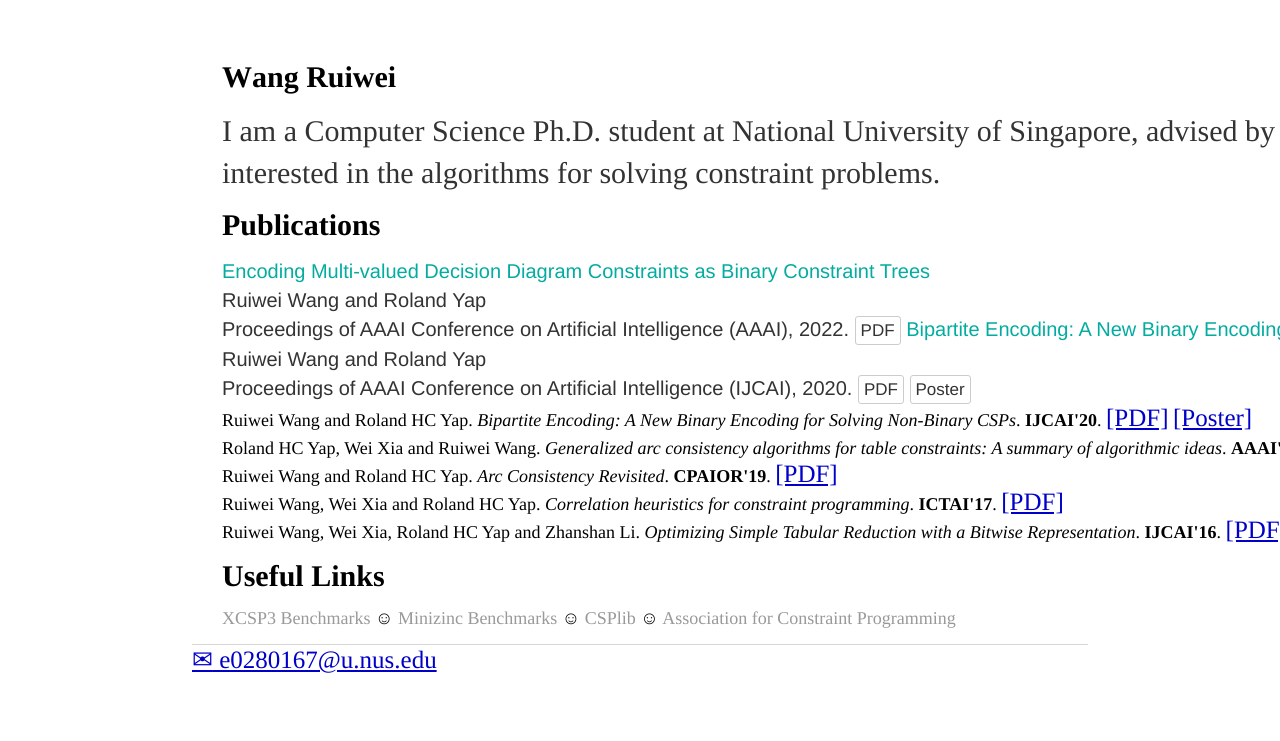
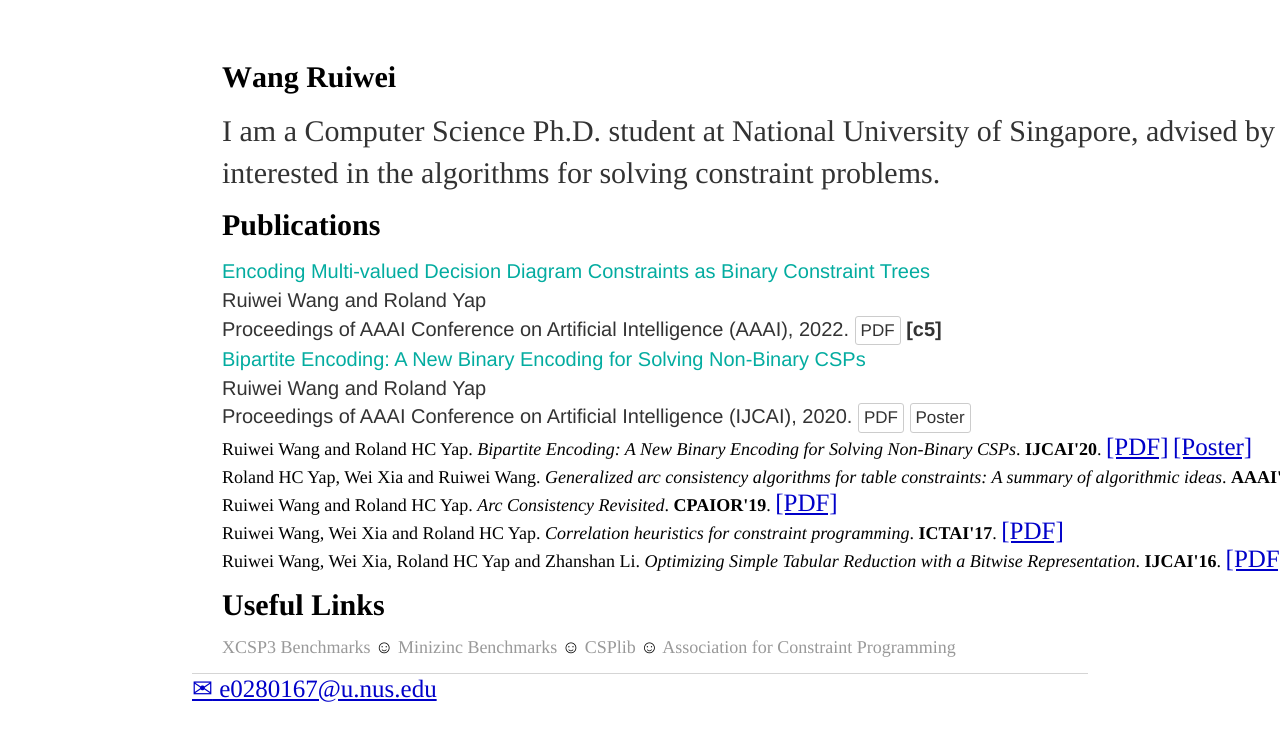
Before and after one commit to WangRuiwei/WangRuiwei.github.io, a Jekyll site: the page built from index.html, in a window 1280 px wide. Shown: the top 741 px of the page. Built offline with Jekyll 4.4.1, drawn with Linux system fonts in a browser that asks for light colours.

Commit message:
Update index.html

```diff
--- a/index.html
+++ b/index.html
@@ -21,6 +21,15 @@ Ruiwei Wang and Roland Yap
 </tr>
 
 <tr>
+<td>
+
+<span class="date">
+
+<span class="serial">
+<strong> [c5]  </strong><br />
+</span>
+</td>
+
 <td class="publication">
 <span class="pubtitle">
 <font color="##3aac3a">Bipartite Encoding: A New Binary Encoding for Solving Non-Binary CSPs</font>
```
